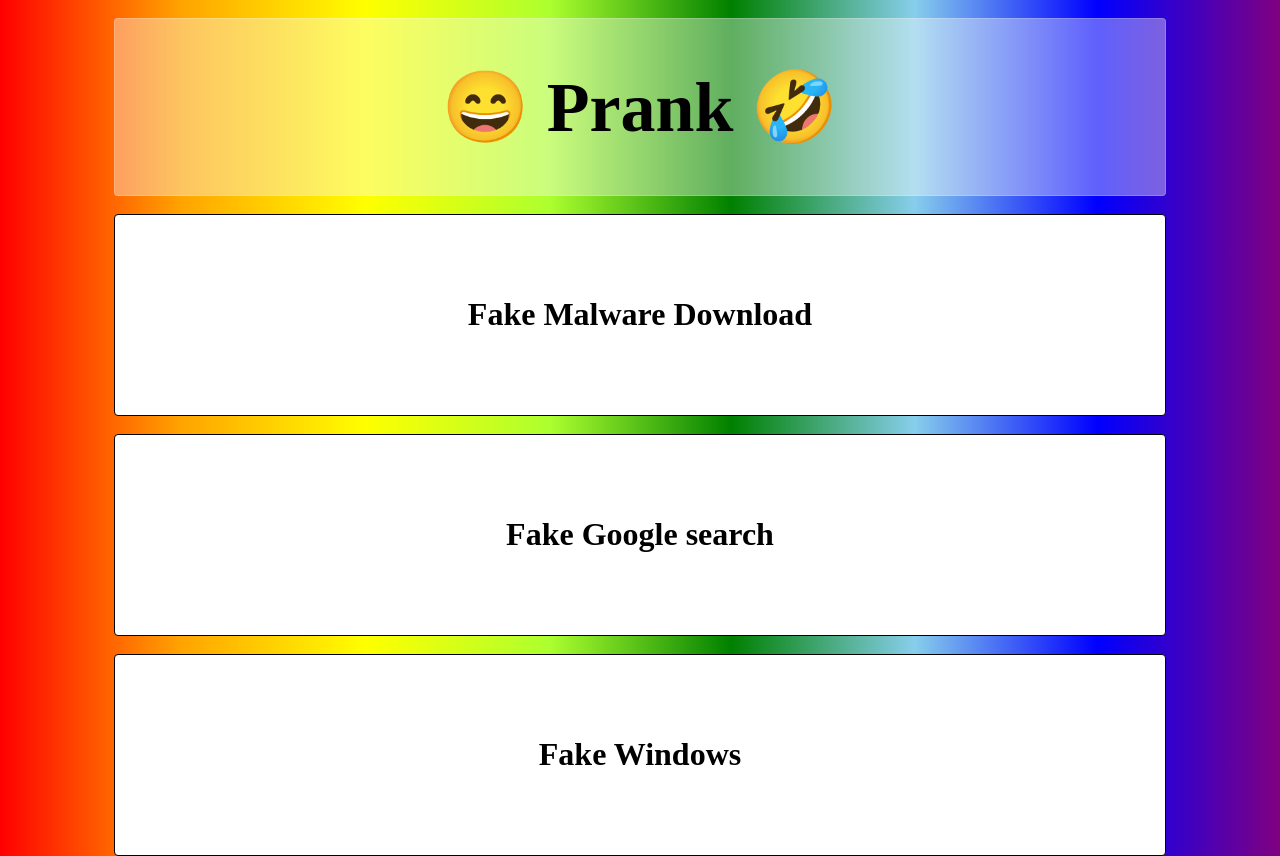
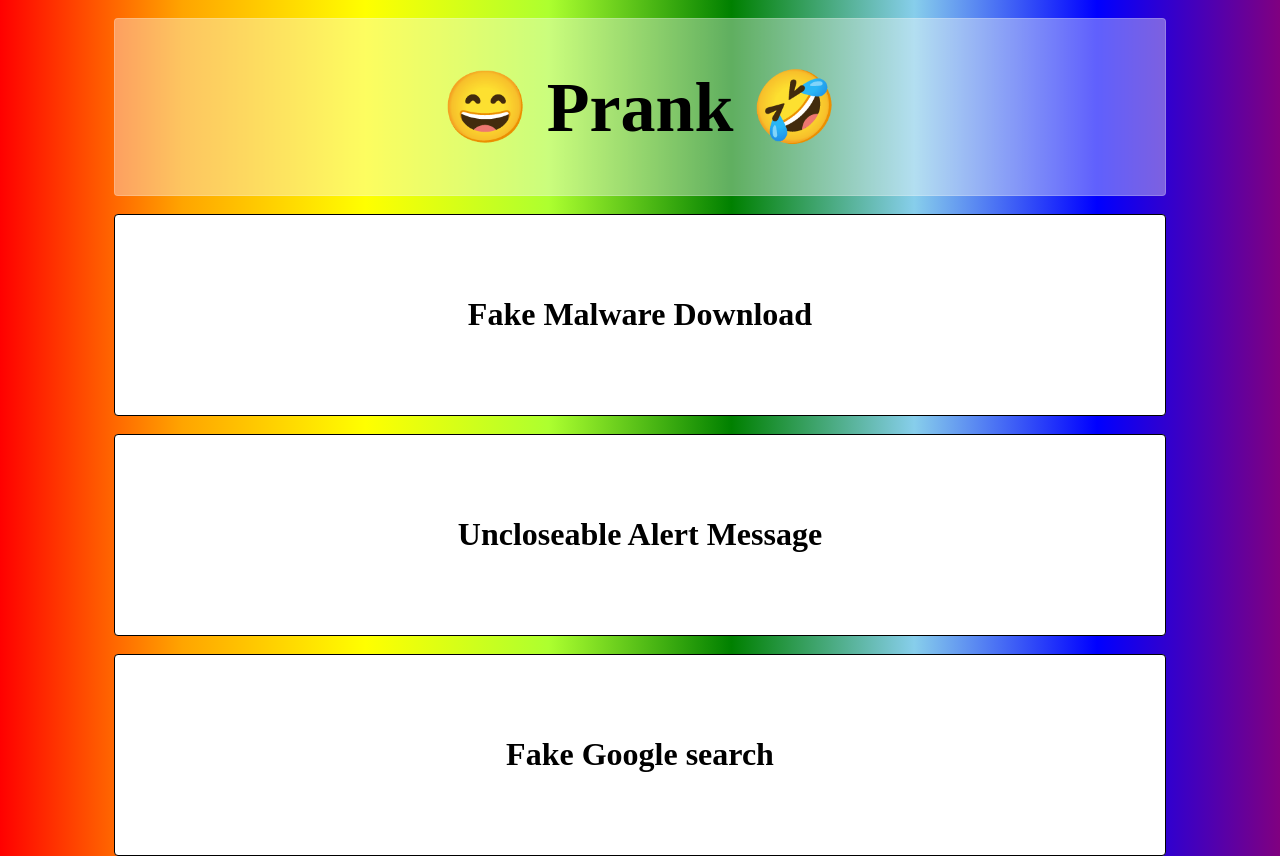
Before and after one commit to RichardLiuCode/prank, a plain HTML site: page index.html in a window 1280 px wide. Shown: the top 856 px of the page. Drawn offline with Linux system fonts and the light colour scheme.

Commit message:
Update index.html

```diff
--- a/index.html
+++ b/index.html
@@ -16,6 +16,10 @@
     <br>
     <div class="OptionBox" onclick="window.open('malware website/index.html')">
         <h1>Fake Malware Download</h1>
+    </div>
+    <br>
+    <div class="OptionBox" onclick="window.open('UncloseableAlert/index.html')">
+        <h1>Uncloseable Alert Message</h1>
     </div>
     <br>
     <div class="OptionBox" onclick="window.open('Fake google search/index.html')">
```
